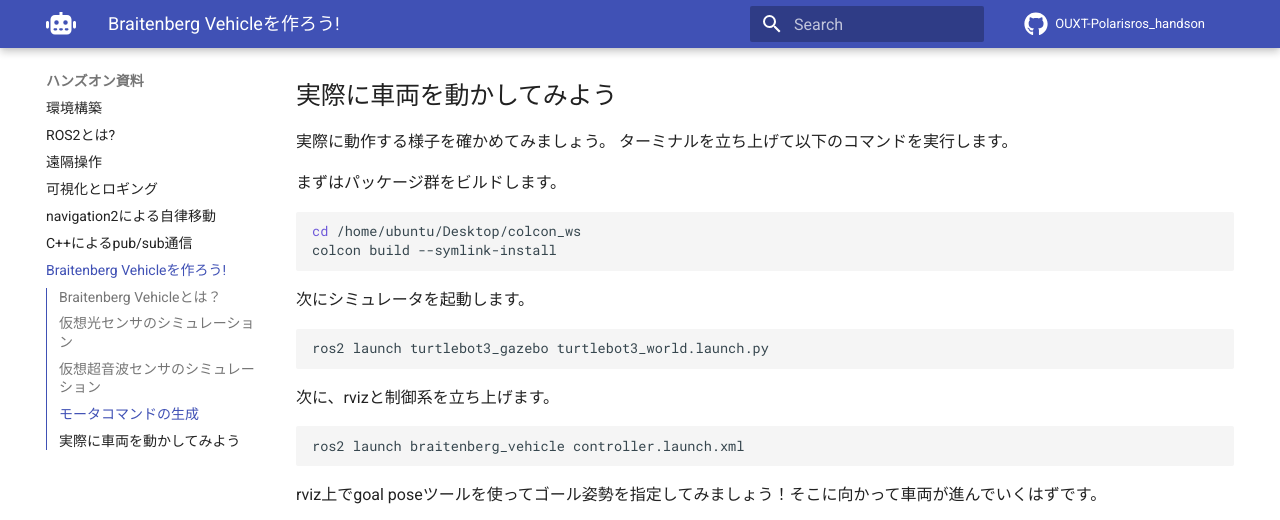
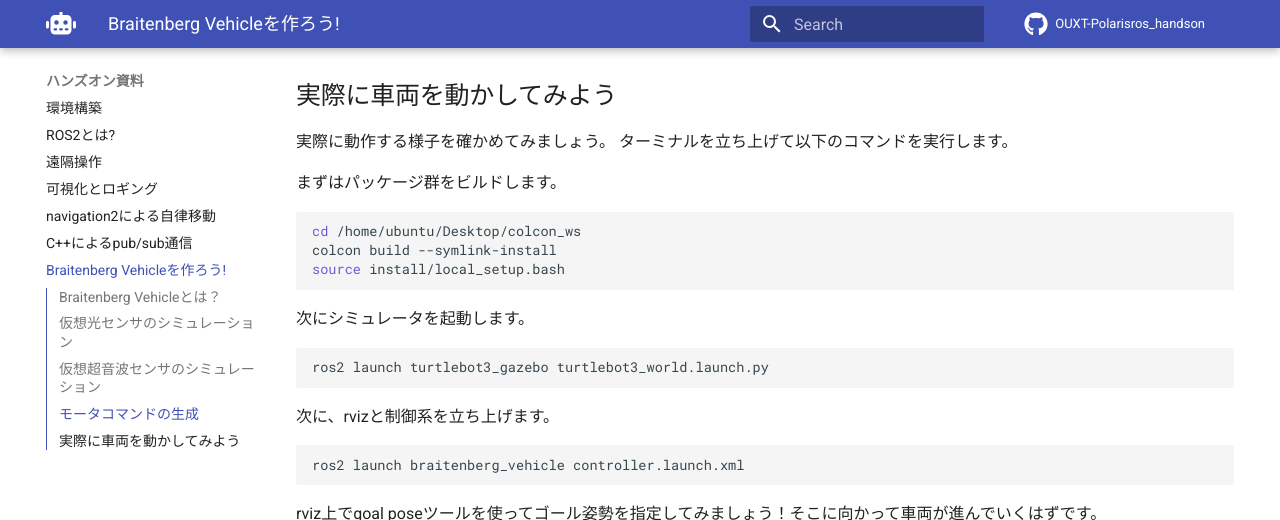
Before and after one commit to OUXT-Polaris/ros_handson, an MkDocs documentation site: the page built from docs/braitenberg_vehicle.md, in a window 1280 px wide and 900 px high, scrolled down 2351 px, cut to the strip 0-520 px from the top of the window. Built offline with MkDocs 1.6.1 and Material for MkDocs 9.7.7, drawn with Linux system fonts in a browser that asks for light colours; nearby versions of some CDN libraries; formulas are drawn with MathJax 3; comment, search, counter and statistics services are not loaded.

Commit message:
update command
Signed-off-by: Masaya Kataoka <ms.kataoka@gmail.com>

````diff
--- a/docs/braitenberg_vehicle.md
+++ b/docs/braitenberg_vehicle.md
@@ -112,6 +112,7 @@ $$
 ```bash
 cd /home/ubuntu/Desktop/colcon_ws
 colcon build --symlink-install
+source install/local_setup.bash
 ```
 
 次にシミュレータを起動します。
````
